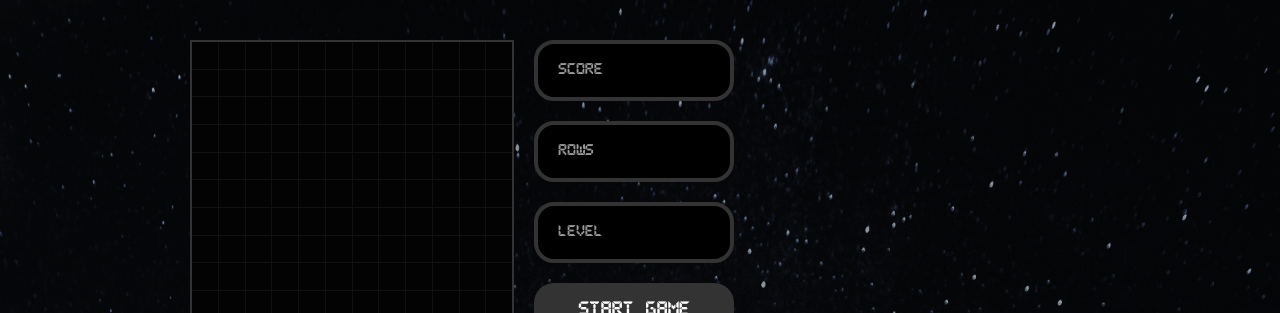
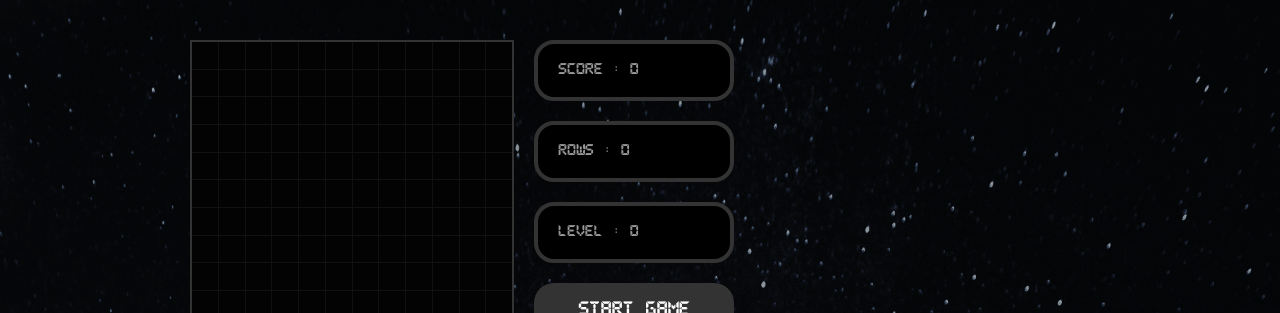
Before and after one commit to chughraghav/react-tetris, a React (Create React App) app: page / in a window 1280 px wide. Shown: the top 313 px of the page. Built offline with nearby package versions, Linux system fonts and the light colour scheme.

Commit message:
Add score and level

```diff
--- a/src/components/Cell.js
+++ b/src/components/Cell.js
@@ -6,4 +6,4 @@ const Cell = ({ type }) => (
   <StyledCell type={type} color={TETROMINOS[type].color} />
 )
 
-export default Cell;
+export default React.memo(Cell);
--- a/src/components/Tetris.js
+++ b/src/components/Tetris.js
@@ -6,9 +6,10 @@ import { createStage, checkCollision } from "../gameHelper";
 import { StyledTetrisWrapper, StyledTetris } from "./styles/StyledTetris";
 
 // Custom Hooks
-import { useInterval } from '../hooks/useInterval';
+import { useInterval } from "../hooks/useInterval";
 import { usePlayer } from "../hooks/usePlayer";
 import { useStage } from "../hooks/useStage";
+import { useGameStatus } from "../hooks/useGameStatus";
 
 // Components
 import Stage from "./Stage";
@@ -20,9 +21,12 @@ const Tetris = () => {
   const [gameOver, setGameOver] = useState(false);
 
   const [player, updatePlayerPos, resetPlayer, playerRotate] = usePlayer();
-  const [stage, setStage] = useStage(player, resetPlayer);
+  const [stage, setStage, rowsCleared] = useStage(player, resetPlayer);
+  const [score, setScore, rows, setRows, level, setLevel] = useGameStatus(
+    rowsCleared
+  );
 
-  console.log("re-render");
+
 
   const movePlayer = dir => {
     if (!checkCollision(player, stage, { x: dir, y: 0 }))
@@ -35,29 +39,38 @@ const Tetris = () => {
     setDropTime(1000);
     resetPlayer();
     setGameOver(false);
+    setScore(0);
+    setRows(0);
+    setLevel(0);
   };
 
   const drop = () => {
+    // Increase level when player has cleared 10 rows
+    if(rows > (level + 1) * 10) {
+      setLevel(prev => prev + 1);
+
+      setDropTime(1000 / (level +1) + 200);
+    }
     if (!checkCollision(player, stage, { x: 0, y: 1 }))
       updatePlayerPos({ x: 0, y: 1, collided: false });
     else {
       //Game over
-      if(player.pos.y < 1){
-        console.log('Game Over !!');
+      if (player.pos.y < 1) {
+        console.log("Game Over !!");
         setGameOver(true);
         setDropTime(null);
       }
-      updatePlayerPos({ x : 0, y: 0, collided: true})
+      updatePlayerPos({ x: 0, y: 0, collided: true });
     }
   };
 
-  const keyUp = ({ keyCode}) => {
-    if(!gameOver) {
-      if(keyCode === 40) {
-        setDropTime(1000)
+  const keyUp = ({ keyCode }) => {
+    if (!gameOver) {
+      if (keyCode === 40) {
+        setDropTime(1000 / (level +1) + 200);
       }
     }
-  }
+  };
 
   const dropPlayer = () => {
     setDropTime(null);
@@ -72,7 +85,7 @@ const Tetris = () => {
         movePlayer(1);
       } else if (keyCode === 40) {
         dropPlayer();
-      } else if( keyCode === 38) {
+      } else if (keyCode === 38) {
         playerRotate(stage, 1);
       }
     }
@@ -83,7 +96,12 @@ const Tetris = () => {
   }, dropTime);
 
   return (
-    <StyledTetrisWrapper role="button" tabIndex="0" onKeyDown={e => move(e)} onKeyUp = {keyUp}>
+    <StyledTetrisWrapper
+      role="button"
+      tabIndex="0"
+      onKeyDown={e => move(e)}
+      onKeyUp={keyUp}
+    >
       <StyledTetris>
         <Stage stage={stage} />
         <aside>
@@ -91,9 +109,9 @@ const Tetris = () => {
             <Display gameOver={gameOver} text="Game Over" />
           ) : (
             <div>
-              <Display text="Score" />
-              <Display text="Rows" />
-              <Display text="Level" />
+              <Display text={`Score : ${score}`} />
+              <Display text={`Rows : ${rows}`}/>
+              <Display text={`Level : ${level}`} />
             </div>
           )}
           <StartButton callback={startGame} />
--- /dev/null
+++ b/src/hooks/useGameStatus.js
@@ -0,0 +1,26 @@
+import { useState, useEffect, useCallback} from 'react';
+
+export const useGameStatus = rowsCleared => {
+    const [score, setScore] = useState(0);
+    const [rows, setRows] = useState(0);
+    const [level, setLevel] = useState(0);
+
+    const linePoints = [40, 100, 300, 1200];
+
+    const calcScore = useCallback(() => {
+        // check if we have score
+
+        if(rowsCleared > 0) {
+            // this is how original Tetris score is calculated
+            setScore(prev => prev + linePoints[rowsCleared - 1] * (level + 1));
+            setRows(prev => prev + rowsCleared);
+        }
+    }, [level, linePoints, rowsCleared]);
+
+
+    useEffect(() => {
+        calcScore();
+    }, [calcScore, rowsCleared, score]);
+
+    return [score, setScore, rows, setRows, level, setLevel];
+}
```
